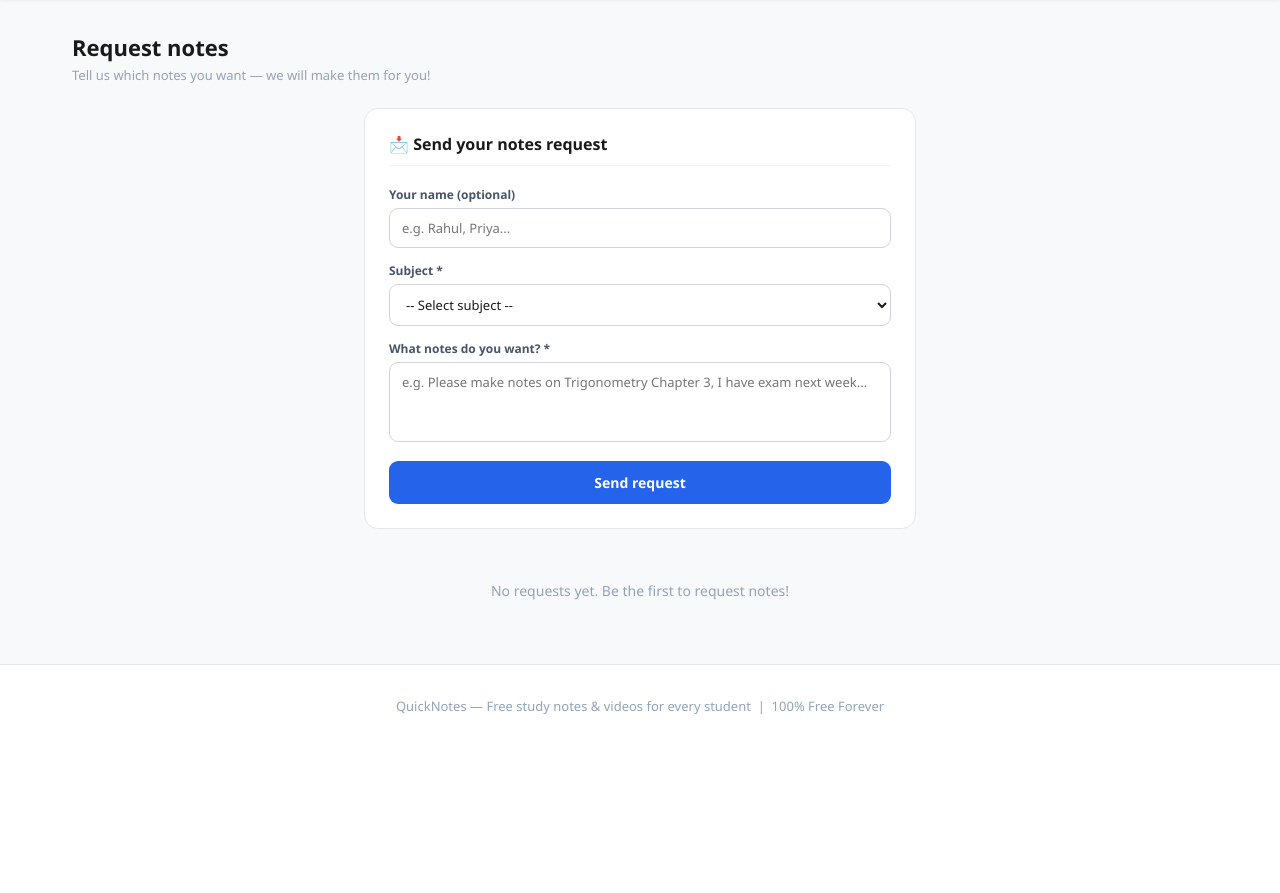
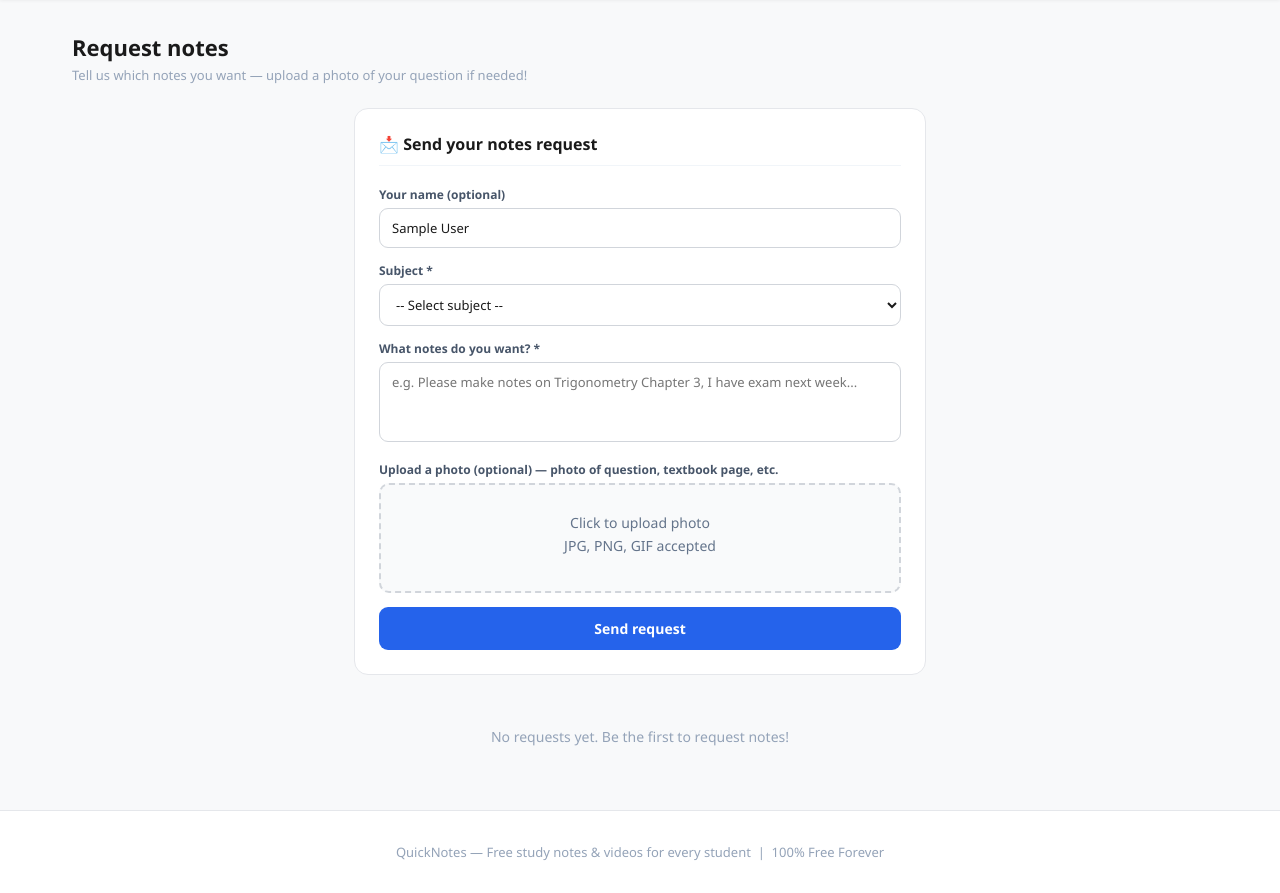
Before and after one commit to ankit1086/quicknotes, a Flask app: page /request-notes in a window 1280 px wide. Shown: the part 59-952 px from the top of the page. Before the commit the page ends 773 px from the top, so only its background shows below. Run offline with Flask 3, Linux system fonts and the light colour scheme; the visitor is signed in with stand-in values (Sample User, id 1); data that the repository does not hold is empty.

Commit message:
Enhance request notes form with photo upload
Updated the request notes form to include an optional photo upload feature and improved the display of recent requests.

```diff
--- a/templates/request_notes.html
+++ b/templates/request_notes.html
@@ -4,51 +4,56 @@
 
 <div class="page-header">
   <h2>Request notes</h2>
-  <p>Tell us which notes you want — we will make them for you!</p>
+  <p>Tell us which notes you want — upload a photo of your question if needed!</p>
 </div>
 
-<div style="max-width:600px;margin:1.5rem auto;padding:0 1.5rem">
+<div style="max-width:620px;margin:1.5rem auto;padding:0 1.5rem">
 
-  <!-- REQUEST FORM -->
   <div class="admin-card">
     <h3>📩 Send your notes request</h3>
-    <form method="POST" action="{{ url_for('request_notes') }}">
+    <form method="POST" action="{{ url_for('request_notes') }}" enctype="multipart/form-data">
       <div class="field">
         <label>Your name (optional)</label>
-        <input type="text" name="name" placeholder="e.g. Rahul, Priya..."/>
+        <input type="text" name="name" placeholder="e.g. Rahul, Priya..."
+               value="{{ session.user_name if session.user_name else '' }}"/>
       </div>
       <div class="field">
         <label>Subject *</label>
         <select name="subject" required>
           <option value="">-- Select subject --</option>
-          <option>Maths</option>
-          <option>Physics</option>
-          <option>Chemistry</option>
-          <option>Biology</option>
-          <option>History</option>
-          <option>English</option>
-          <option>Computer Science</option>
-          <option>Economics</option>
-          <option>Geography</option>
-          <option>Political Science</option>
-          <option>Other</option>
+          <option>Maths</option><option>Physics</option><option>Chemistry</option>
+          <option>Biology</option><option>History</option><option>English</option>
+          <option>Computer Science</option><option>Economics</option>
+          <option>Geography</option><option>Political Science</option><option>Other</option>
         </select>
       </div>
       <div class="field">
         <label>What notes do you want? *</label>
         <textarea name="message" placeholder="e.g. Please make notes on Trigonometry Chapter 3, I have exam next week..." required></textarea>
       </div>
+      <div class="field">
+        <label>Upload a photo (optional) — photo of question, textbook page, etc.</label>
+        <div class="dropzone" onclick="document.getElementById('photo-input').click()">
+          <p>Click to upload photo</p>
+          <p class="drop-hint">JPG, PNG, GIF accepted</p>
+          <div class="file-chosen" id="photo-chosen"></div>
+          <div id="photo-preview" style="margin-top:10px;display:none">
+            <img id="preview-img" style="max-width:100%;max-height:200px;border-radius:8px;object-fit:contain"/>
+          </div>
+        </div>
+        <input type="file" id="photo-input" name="photo" accept=".jpg,.jpeg,.png,.gif,.webp"
+               onchange="previewPhoto(this)"/>
+      </div>
       <button type="submit" class="btn-solid full-w">Send request</button>
     </form>
   </div>
 
-  <!-- RECENT REQUESTS -->
   {% if requests %}
   <div style="margin-top:1.5rem">
-    <div style="font-size:16px;font-weight:700;margin-bottom:12px">Recent requests from students</div>
+    <div style="font-size:16px;font-weight:700;margin-bottom:12px">Recent requests from students ({{ requests|length }})</div>
     {% for r in requests %}
     <div style="background:#fff;border:1px solid #e5e7eb;border-radius:12px;padding:14px;margin-bottom:10px">
-      <div style="display:flex;align-items:center;justify-content:space-between;margin-bottom:6px">
+      <div style="display:flex;align-items:center;justify-content:space-between;margin-bottom:8px;flex-wrap:wrap;gap:6px">
         <div style="display:flex;align-items:center;gap:8px">
           <div style="width:32px;height:32px;border-radius:50%;background:#dbeafe;color:#1e40af;display:flex;align-items:center;justify-content:center;font-size:12px;font-weight:700">
             {{ r.name[0].upper() if r.name else 'A' }}
@@ -58,17 +63,21 @@
             <div style="font-size:11px;color:#94a3b8">{{ r.created[:10] }}</div>
           </div>
         </div>
-        <div style="display:flex;gap:6px;align-items:center">
-          <span style="font-size:10px;padding:3px 9px;border-radius:20px;font-weight:600;
-            {% if r.status == 'done' %}background:#f0fdf4;color:#166534{% else %}background:#eff6ff;color:#1d4ed8{% endif %}">
-            {% if r.status == 'done' %}Done ✓{% else %}Pending{% endif %}
-          </span>
-          <span style="font-size:10px;padding:3px 9px;border-radius:20px;background:#ffedd5;color:#9a3412;font-weight:600">
-            {{ r.subject }}
+        <div style="display:flex;gap:5px">
+          <span style="font-size:10px;padding:3px 9px;border-radius:20px;background:#ffedd5;color:#9a3412;font-weight:600">{{ r.subject }}</span>
+          <span style="font-size:10px;padding:3px 9px;border-radius:20px;font-weight:600;{% if r.status=='done' %}background:#f0fdf4;color:#166534{% else %}background:#eff6ff;color:#1d4ed8{% endif %}">
+            {% if r.status=='done' %}Done ✓{% else %}Pending{% endif %}
           </span>
         </div>
       </div>
-      <div style="font-size:13px;color:#475569;line-height:1.6;padding-left:40px">{{ r.message }}</div>
+      <div style="font-size:13px;color:#475569;line-height:1.6;margin-bottom:8px">{{ r.message }}</div>
+      {% if r.photo %}
+      <div style="margin-top:8px">
+        <img src="{{ url_for('uploaded_photo', filename=r.photo) }}"
+             style="max-width:100%;max-height:250px;border-radius:8px;object-fit:contain;border:1px solid #e5e7eb"
+             alt="Request photo"/>
+      </div>
+      {% endif %}
     </div>
     {% endfor %}
   </div>
@@ -79,4 +88,20 @@
   {% endif %}
 
 </div>
+
+<script>
+function previewPhoto(input) {
+  const file = input.files[0];
+  if (file) {
+    document.getElementById('photo-chosen').textContent = 'Selected: ' + file.name;
+    const reader = new FileReader();
+    reader.onload = function(e) {
+      document.getElementById('preview-img').src = e.target.result;
+      document.getElementById('photo-preview').style.display = 'block';
+    };
+    reader.readAsDataURL(file);
+  }
+}
+</script>
+
 {% endblock %}
```
